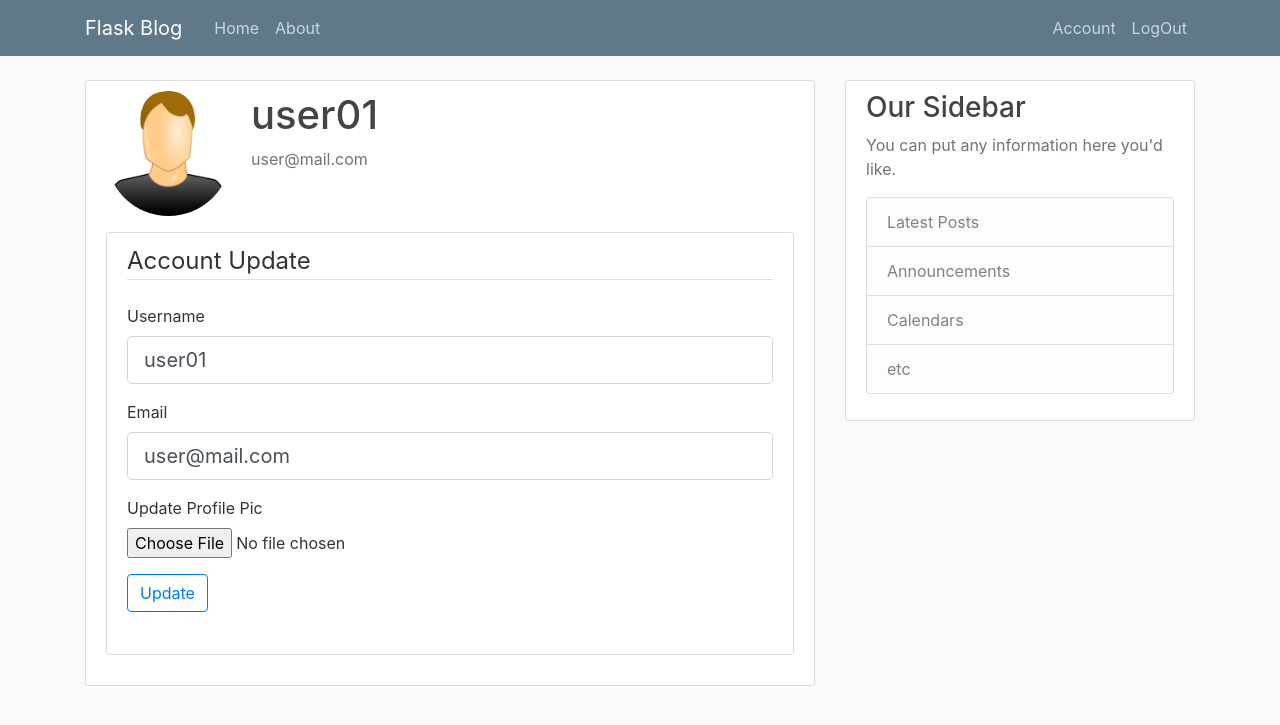
After one commit to rGagan/Blog_Flask, a Flask app: page /account in a window 1280 px wide. The commit adds this page. Shown: the top 725 px of the page. Run offline with Flask 2, Linux system fonts and the light colour scheme; a user stored in the database is signed in; some libraries are stand-ins or nearby versions.

Commit message:
repackaged the application and added account update feature

```diff
--- /dev/null
+++ b/flaskBlog/forms.py
@@ -0,0 +1,52 @@
+from flask_wtf import FlaskForm
+from flask_wtf.file import FileField, FileAllowed
+from wtforms import StringField, PasswordField, SubmitField, BooleanField
+from wtforms.validators import DataRequired, Length, Email, EqualTo, ValidationError
+from flaskBlog.models import User
+from flask_login import current_user
+
+
+class RegistrationForm(FlaskForm):
+    #setting the credentials for sqlite server
+    username = StringField('Username', validators=[DataRequired(), Length(min=6, max=20)])
+    email = StringField('Email', validators=[DataRequired(), Email()])
+    password = PasswordField('Password', validators=[DataRequired(), Length(min=6, max=20) ])
+    confpassword = PasswordField('Confirm Password', validators=[DataRequired(), EqualTo('password')])
+    submit = SubmitField('Sign Up')
+
+    #using named methods from FlaskForm to check the availability of the username and email in User model
+    def validate_username(self, username):
+        usernm = User.query.filter_by(username=username.data).first()
+        if usernm:
+            raise ValidationError('That username is taken. Please try a different username.')
+
+    def validate_email(self, email):
+        mail = User.query.filter_by(email=email.data).first()
+        if mail:
+            raise ValidationError('That email is taken. Please try a different email.')
+
+class LoginForm(FlaskForm):
+    email = StringField('Email', validators=[DataRequired(), Email()])
+    password = PasswordField('Password', validators=[DataRequired(), Length(min=6, max=20) ])
+    remember = BooleanField('Keep me Signed In')
+    submit = SubmitField('Log In')
+
+class UpdateAccountForm(FlaskForm):
+    #setting the credentials for sqlite server
+    username = StringField('Username', validators=[DataRequired(), Length(min=6, max=20)])
+    email = StringField('Email', validators=[DataRequired(), Email()])
+    pic = FileField('Update Profile Pic', validators=[FileAllowed(['jpg', 'png'])])
+    submit = SubmitField('Update')
+
+    #using named methods from FlaskForm to check the availability of the username and email in User model
+    def validate_username(self, username):
+        if username.data!=current_user.username:
+            usernm = User.query.filter_by(username=username.data).first()
+            if usernm:
+                raise ValidationError('That username is taken. Please try a different username.')
+
+    def validate_email(self, email):
+        if email.data!=current_user.email:
+            mail = User.query.filter_by(email=email.data).first()
+            if mail:
+                raise ValidationError('That email is taken. Please try a different email.')
--- /dev/null
+++ b/flaskBlog/routes.py
@@ -0,0 +1,120 @@
+import secrets
+import os
+from PIL import Image
+from flask import render_template, url_for, redirect, flash, request
+from flaskBlog import app, db, bcrypt
+from flaskBlog.forms import RegistrationForm, LoginForm, UpdateAccountForm
+from flaskBlog.models import User, Post
+from flask_login import login_user, current_user, logout_user, login_required
+
+post = [
+    {
+        'author': 'Shakespeare',
+        'title': 'Blog 1',
+        'page':'1000'
+    },
+    {
+        'author': 'Einstein',
+        'title': 'Blog 3',
+        'page':'-1'
+    }
+]
+#routes for different pages/functionality on the website
+@app.route("/")
+@app.route("/home")
+def home():
+    return render_template('home.html', post=post)
+
+@app.route("/about")
+def about():
+    return render_template('about.html', title='About')
+
+@app.route("/register", methods=['GET', 'POST'])
+def register():
+    #check if user is already logged in
+    if current_user.is_authenticated:
+        return redirect(url_for('home'))
+    form= RegistrationForm()
+    if form.validate_on_submit():
+        #create a hashed pass for the user and adding the details onto the table
+        hash_pass = bcrypt.generate_password_hash(form.password.data).decode('utf-8')
+        user = User(username=form.username.data, email=form.email.data, password=hash_pass)
+        db.session.add(user)
+        db.session.commit()
+        flash(f'Account created for {form.username.data}! You can login now.', 'success')
+        return redirect(url_for('login'))
+    return render_template('register.html', title='Register', form=form)
+
+@app.route("/login", methods=['GET', 'POST'])
+def login():
+
+    if current_user.is_authenticated:
+        return redirect(url_for('home'))
+    form= LoginForm()
+    if form.validate_on_submit():
+        #match the given password with the hashed password saved in table
+        user = User.query.filter_by(email=form.email.data).first()
+        if user and bcrypt.check_password_hash(user.password, form.password.data):
+            login_user(user, remember=form.remember.data)
+            flash(f'{form.email.data} logged in succesfully!', 'success')
+            next_page = request.args.get('next')
+            return redirect (next_page) if next_page else redirect(url_for('home'))
+        else:
+            flash('Login Unsuccessful! Please check email and password.', 'danger')
+
+    return render_template('login.html', title='Log In', form=form)
+
+@app.route("/logout")
+def logout():
+    #using logout of Flask_login
+    logout_user()
+    return redirect(url_for('home'))
+
+
+def update_pic(picture):
+    #we imported secrets to get a random hex
+    #it gives a random hex of 8 bytes
+    random_hex = secrets.token_hex(8)
+
+    #we imported os to use these commands which separates the extension of a file
+    #we use underscore for var names when we dont wanna use that in our code
+    _, file_ext = os.path.splitext(picture.filename)
+
+    pic_func = random_hex + file_ext
+
+    #we save the user's pic which they uploaded in our package
+    pic_path = os.path.join(app.root_path, 'static/pfp', pic_func)
+
+    #we installed Pillow(inside of it is PIL) to resize our file to a smaller 125px size
+    new_image_size = (125, 125)
+    img = Image.open(picture)
+    img.thumbnail(new_image_size)
+
+    img.save(pic_path)
+
+    return pic_func
+
+
+@app.route("/account", methods=['GET', 'POST'])
+@login_required
+def account():
+    profile_img = url_for('static', filename='pfp/'+ current_user.profile_img)
+    form=UpdateAccountForm()
+    if form.validate_on_submit():
+        if form.pic.data:
+            pic_newname = update_pic(form.pic.data)
+            current_user.profile_img = pic_newname
+        #we cange the details of current user
+        current_user.username = form.username.data
+        current_user.email = form.email.data
+        db.session.commit()
+        flash('Your info has been updated!', 'success')
+
+        # this is to make sure we dont submit the form when the page reloads. It sends a 'GET' request
+        return redirect (url_for('account'))
+
+    elif request.method == 'GET':
+        form.username.data = current_user.username
+        form.email.data = current_user.email
+    #checking
+    return render_template('account.html', title='Account', profile_img=profile_img, form=form)
--- /dev/null
+++ b/flaskBlog/templates/account.html
@@ -0,0 +1,64 @@
+{% extends "layout.html" %}
+{% block content %}
+    <div class="content-section">
+        <div class="media">
+            <img class="rounded-circle account-img" src="{{profile_img}}">
+            <div class="media-body">
+                <h2 class="account-heading">{{ current_user.username }}</h2>
+                <p class="text-secondary">{{ current_user.email }}</p>
+            </div>
+        </div>
+        <div class="content-section">
+            <form method="POST" action="" enctype="multipart/form-data"> <!-- enctype saves us from file(eg input profile_pic) errors being ignored -->
+                {{ form.hidden_tag() }}
+                <fieldset class="form-group">
+                    <legend class="border-bottom mb-4">Account Update</legend>
+                    <div class="form-group">
+                        <!--We can use Bootstrap classes inside the paranthesis-->
+                        {{ form.username.label(class="form-control-label")}}
+
+                        {% if form.username.errors %}
+                        {{form.username(class="form-control form-control-lg is-invalid")}}
+                        <div class="invalid-feedback">
+                            {%for error in form.username.errors%}
+                            <span>{{error}}</span>
+                            {%endfor%}
+                        </div>
+
+                        {%else%}
+                        {{ form.username(class="form-control form-control-lg")}}
+                        {%endif%}
+                    </div>
+                    <div class="form-group">
+                        {{ form.email.label(class="form-control-label")}}
+
+                        {% if form.email.errors %}
+                        {{form.email(class="form-control form-control-lg is-invalid")}}
+                        <div class="invalid-feedback">
+                            {%for error in form.email.errors%}
+                            <span>{{error}}</span>
+                            {%endfor%}
+                        </div>
+
+                        {%else%}
+                        {{ form.email(class="form-control form-control-lg")}}
+                        {%endif%}
+                    </div>
+                    <div class="form-group">
+                        {{ form.pic.label()}}
+                        {{ form.pic(class="form-control-file")}}
+                        {% if form.pic.errors %}
+                            {% for error in form.pic.errors %}
+                            <!-- file type errors are different thats why we used text-danger class of bootstrap for color-->
+                            <span class="text-danger">{{error}}</span></br>
+                            {%endfor%}
+                        {%endif%}
+                    </div>
+                    <div class="form-group">
+                        {{form.submit(class="btn btn-outline-primary")}}
+                    </div>
+                </fieldset>
+            </form>
+        </div>
+    </div>
+{% endblock content %}
--- a/templates/layout.html
+++ b/flaskBlog/templates/layout.html
@@ -31,8 +31,13 @@
             </div>
             <!-- Navbar Right Side -->
             <div class="navbar-nav">
-                <a class="nav-item nav-link" href="/login">Login</a>
-                <a class="nav-item nav-link" href="/register">Register</a>
+                {% if current_user.is_authenticated %}
+                    <a class="nav-item nav-link" href="{{ url_for('account') }}">Account</a>
+                    <a class="nav-item nav-link" href="{{ url_for('logout') }}">LogOut</a>
+                {%else%}
+                    <a class="nav-item nav-link" href="{{ url_for('login') }}">Login</a>
+                    <a class="nav-item nav-link" href="{{ url_for('register') }}">Register</a>
+                {%endif%}
             </div>
             </div>
         </div>
```
Also changed, not shown: flaskBlog.py (+1 -71 lines), flaskBlog/__init__.py (added, +21 -0 lines), flaskBlog/models.py (added, +30 -0 lines), forms.py (deleted, +0 -16 lines), flaskBlog/site.db (added), flaskBlog/static/main.css (renamed from static/main.css), flaskBlog/static/pfp/301c39f54ad9fbc0.png (added), flaskBlog/static/pfp/69859fbd593e02a0.png (added), flaskBlog/static/pfp/default.jpeg (added), flaskBlog/static/pfp/user-33638.svg (added), flaskBlog/templates/about.html (renamed from templates/about.html), flaskBlog/templates/home.html (renamed from templates/home.html), flaskBlog/templates/login.html (renamed from templates/login.html), flaskBlog/templates/register.html (renamed from templates/register.html), 1 more files.
